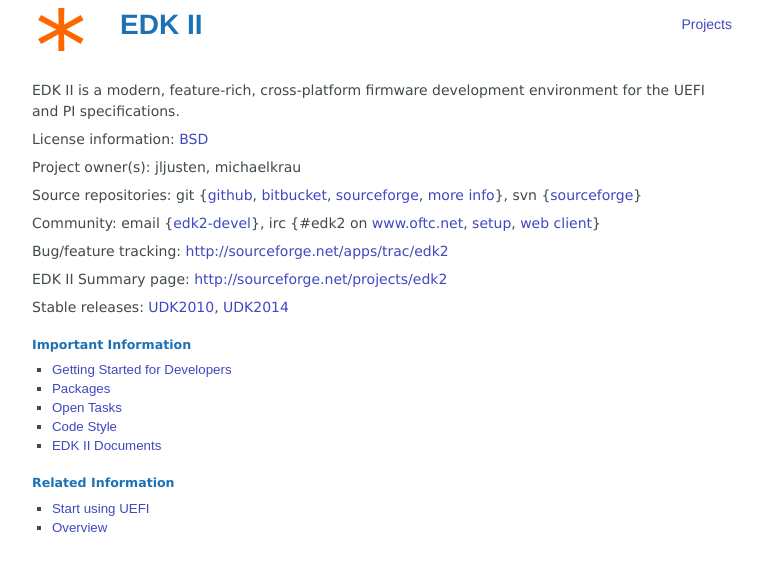
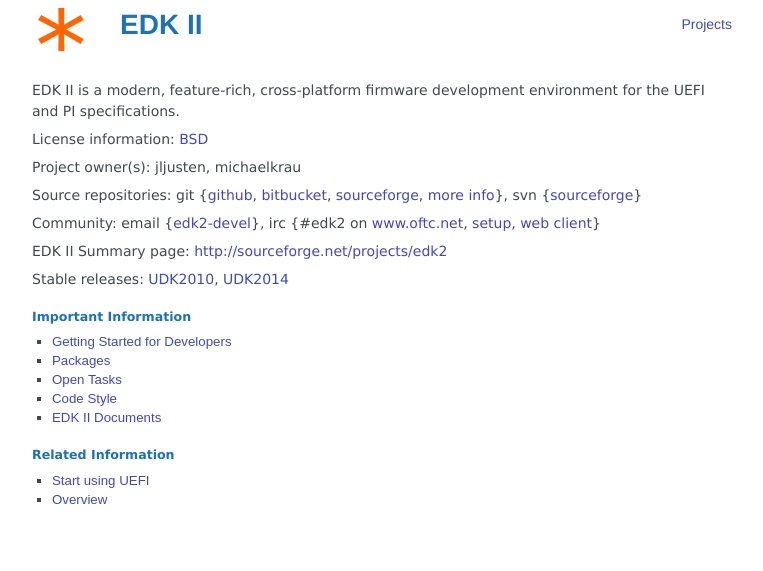
Before and after one commit to tianocore/tianocore.github.io, a Jekyll site: the page built from edk2/index.md, in a window 1280 px wide. Shown: the top 571 px of the page, without its empty margins (258-1021 px from the left). Built offline with Jekyll 4.4.1, drawn with Linux system fonts in a browser that asks for light colours; nearby versions of some CDN libraries.

Commit message:
edk2: Remove bug tracking link
It seems we don't have a bug tracking system for EDK II currently
since sourceforge deprecated trac.

Signed-off-by: Jordan Justen <jljusten@gmail.com>

```diff
--- a/edk2/index.md
+++ b/edk2/index.md
@@ -26,7 +26,7 @@ irc {\#edk2 on [www.oftc.net](http://www.oftc.net/),
      [setup](http://www.oftc.net/NickServ/CertFP/),
      [web client](http://webchat.oftc.net/?channels=edk2)}
 
-Bug/feature tracking: [http://sourceforge.net/apps/trac/edk2]()
+<!-- Bug/feature tracking: [http://sourceforge.net/apps/trac/edk2](http://sourceforge.net/apps/trac/edk2) -->
 
 EDK II Summary page: [http://sourceforge.net/projects/edk2]()
 
```
